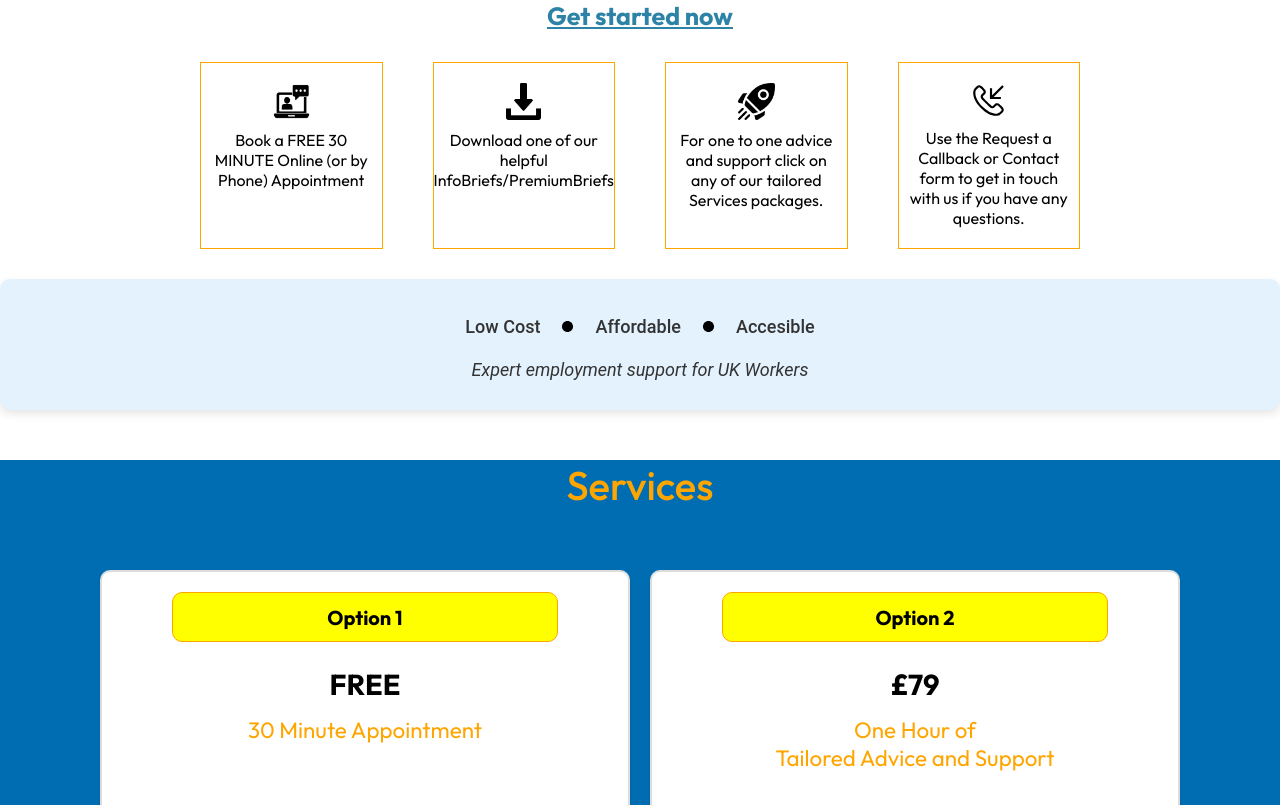
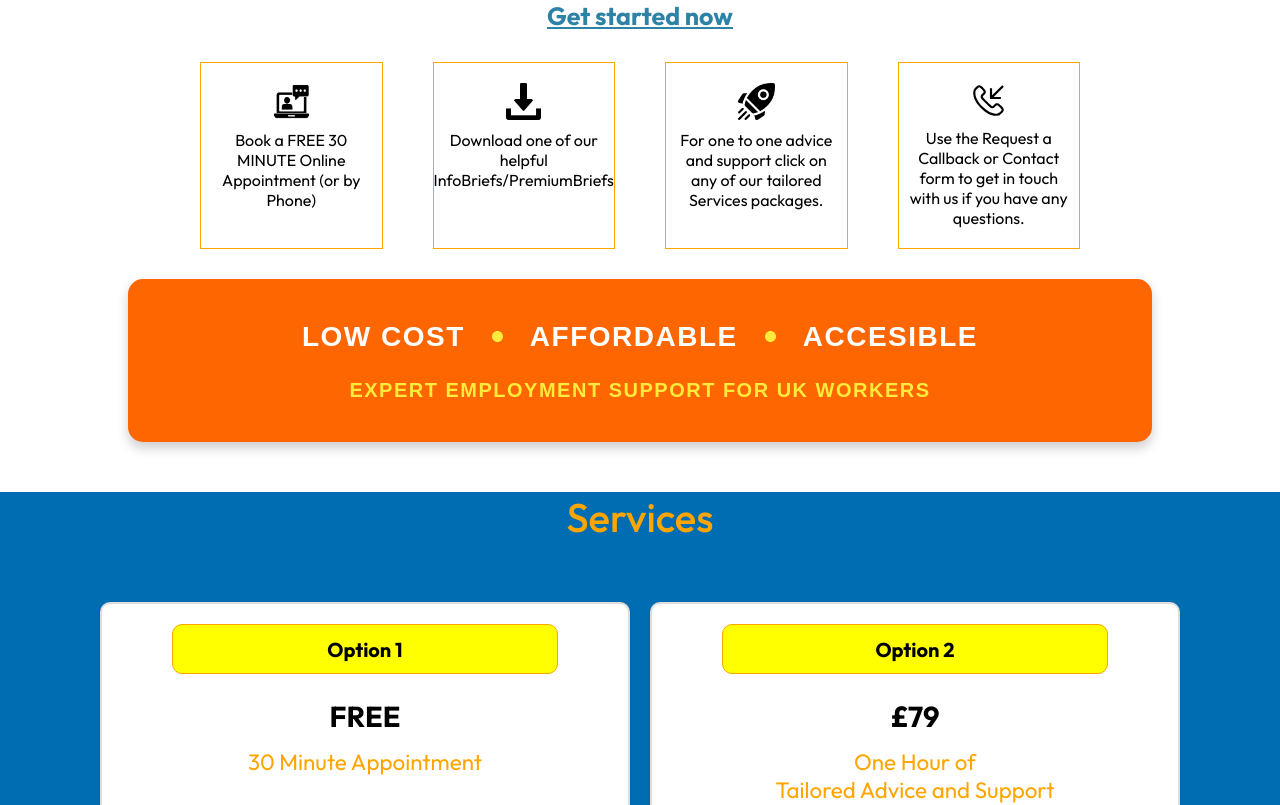
Before and after one commit to SabbirHossainRuet/myet-project, a React (Vite) app in the folder frontend/: page / in a window 1280 px wide. Shown: the part 1020-1825 px from the top of the page. Built offline with nearby package versions, Linux system fonts and the light colour scheme.

Commit message:
Update 3 31.08.24 home

```diff
--- a/frontend/src/assets/assets.js
+++ b/frontend/src/assets/assets.js
@@ -252,13 +252,13 @@ export const employeeservices = [
         name: "Option 6",
         price: 949,
         text: "Commission an expert Employment Lawyer through us to draft your ET1 Particulars of Claim",
-        description: "Example Text"
+        description: "Applying for an Acas Early Conciliation Certificate"
     },
     {
         _id: "20",
         name: "Option 6",
         price: 949,
         text: "Commission an expert Employment Lawyer through us to draft your ET1 Particulars of Claim",
-        description: "Example Text"
+        description: "Support with Employment Tribunal Claims"
     },
 ]
--- a/frontend/src/components/Contact/Contact.jsx
+++ b/frontend/src/components/Contact/Contact.jsx
@@ -42,8 +42,8 @@ const Contact = () => {
                         </p>
                     </div>
                     <div className="contact-item">
+                        <VscCallIncoming style={iconStyle} />
 
-                        <VscCallIncoming style={iconStyle} />
                         <p onClick={handleCallbackClick} style={{ cursor: 'pointer' }}>Request a Callback</p>
                     </div>
                     <div className="contact-item">
--- a/frontend/src/components/EmployeeServics/EmployeeServices.jsx
+++ b/frontend/src/components/EmployeeServics/EmployeeServices.jsx
@@ -11,13 +11,20 @@ const EmployeeServices = () => {
             <p className='title'>Employment law is the only thing we do <br />everyday for everyone who needs us</p>
             <div className="employee-container">
                 <div className="employee-bundle">
-                    {employeeservices.map((employeeservices, index) => (
+                    {/* {employeeservices.map((employeeservices, index) => (
                         <div className="employee-bundle-item" key={index}>
 
                             <p className='description'>{employeeservices.description}</p>
 
                         </div>
-                    ))}
+                    ))} */}
+                    {employeeservices
+                        .sort((a, b) => a.description.localeCompare(b.description))
+                        .map((employeeservices, index) => (
+                            <div className="employee-bundle-item" key={index}>
+                                <p className='description'>{employeeservices.description}</p>
+                            </div>
+                        ))}
                 </div>
             </div>
             <hr />
--- a/frontend/src/components/Mission/Mission.css
+++ b/frontend/src/components/Mission/Mission.css
@@ -79,51 +79,69 @@
 }
 
 .bottom-text {
-    background-color: #e3f2fd;
-    /* Light pastel blue for a calming background */
-    padding: 30px 0px;
+    background-color: #FE6601;
+    /* Bold dark blue for a strong visual impact */
+    padding: 40px 0;
     display: flex;
     flex-direction: column;
     justify-content: center;
     align-items: center;
-    gap: 15px;
-    border-radius: 10px;
-    /* Rounded corners for a softer look */
-    box-shadow: 0 4px 8px rgba(0, 0, 0, 0.1);
-    /* Subtle shadow for a smooth feel */
-}
-
-.bottom-text p {
-    font-size: 18px;
-    color: #333;
-    /* Soft, dark gray for text for good readability */
-    margin: 0;
-    font-family: 'Roboto', sans-serif;
-    /* Choose a calming, clean font */
+    gap: 25px;
+    border-radius: 15px;
+    /* Slightly rounded corners */
+    box-shadow: 0 6px 12px rgba(0, 0, 0, 0.2);
+    /* Stronger shadow for depth */
+    max-width: 80%;
+    /* Ensure it doesn't stretch too wide */
+    margin: auto;
 }
 
 .bottom-text-up {
     display: flex;
     align-items: center;
     justify-content: center;
-    gap: 10px;
-    font-weight: 500;
+    gap: 15px;
+    font-weight: bold;
+    /* Strong, bold text for emphasis */
 }
 
-.bottom-text-down {
-    font-size: 16px;
-    color: #555;
-    font-style: italic;
+.bottom-text p {
+    font-size: 28px;
+    /* Larger text for better readability */
+    color: #ffffff;
+    /* White text for high contrast against the dark background */
+    margin: 0;
+    font-family: 'Montserrat', sans-serif;
+    /* Use a bold, clean sans-serif font */
+    text-transform: uppercase;
+    /* Uppercase for stronger visual impact */
+    letter-spacing: 1.5px;
+    /* Slightly spaced-out letters for modern look */
 }
 
-.bottom-text-up p,
 .bottom-text-down p {
+    font-size: 20px;
+    color: #ffeb3b;
+    /* Bold yellow for striking contrast */
+    text-align: center;
+    font-style: normal;
+    font-weight: 600;
+}
+
+.bottom-text-up p:hover {
+    color: black;
+    /* Same yellow color on hover to match the secondary text */
+    cursor: pointer;
     transition: color 0.3s ease;
 }
 
-.bottom-text-up p:hover {
-    color: #00796b;
+.bottom-text-up svg {
+    color: #ffeb3b;
+    /* Matching yellow for the dots between words */
+    font-size: 24px;
+    /* Larger dots to fit with bigger font */
 }
+
 
 
 @media (max-width: 768px) {
--- a/frontend/src/components/Mission/Mission.jsx
+++ b/frontend/src/components/Mission/Mission.jsx
@@ -1,4 +1,4 @@
-import React from "react";
+import React, { useContext } from "react";
 import "./Mission.css";
 import { assets } from "../../assets/assets";
 import { TiTick } from "react-icons/ti";
@@ -9,8 +9,16 @@ import { RxDotFilled } from "react-icons/rx";
 import videoCall from '../../assets/videocall.png';
 import shuttle from '../../assets/shuttle.png';
 import download from '../../assets/download.png'
+import { StoreContext } from "../Context/StoreContext";
+import CallbackForm from "../Callbackform/CallbackForm";
 const Mission = () => {
     const iconStyle = { fontSize: '35px' };
+    const { toggleCallbackForm, isCallbackFormVisible, setShowDateTime, } = useContext(StoreContext);
+
+    const handleCallbackClick = () => {
+        setShowDateTime(true);
+        toggleCallbackForm();
+    };
     return (
         <div className="mission" id="mission">
             <div className="mission-contents">
@@ -30,7 +38,7 @@ const Mission = () => {
                 <div className="get-started-now">
                     <div className="get-started-now-item">
                         <img src={videoCall} alt="" />
-                        <p>Book a FREE 30 MINUTE Online (or by Phone) Appointment</p>
+                        <p>Book a FREE 30 MINUTE Online Appointment (or by Phone)</p>
                     </div>
                     <div className="get-started-now-item">
                         <img src={download} alt="" />
@@ -42,7 +50,15 @@ const Mission = () => {
                     </div>
                     <div className="get-started-now-item">
                         <VscCallIncoming style={iconStyle} />
-                        <p>Use the Request a Callback or Contact form to get in touch with us if you have any questions.</p>
+                        <p style={{ textDecoration: 'none', cursor: 'default' }}
+                            onMouseEnter={(e) => {
+                                e.target.style.textDecoration = 'underline';
+                                e.target.style.cursor = 'pointer';
+                            }}
+                            onMouseLeave={(e) => {
+                                e.target.style.textDecoration = 'none';
+                                e.target.style.cursor = 'default';
+                            }} onClick={handleCallbackClick}>Use the Request a Callback or Contact form to get in touch with us if you have any questions.</p>
                     </div>
                 </div>
                 <div className="bottom-text">
@@ -59,7 +75,8 @@ const Mission = () => {
 
                 </div>
             </div>
-        </div>
+            {isCallbackFormVisible && <CallbackForm />}
+        </div >
     );
 };
 
```
